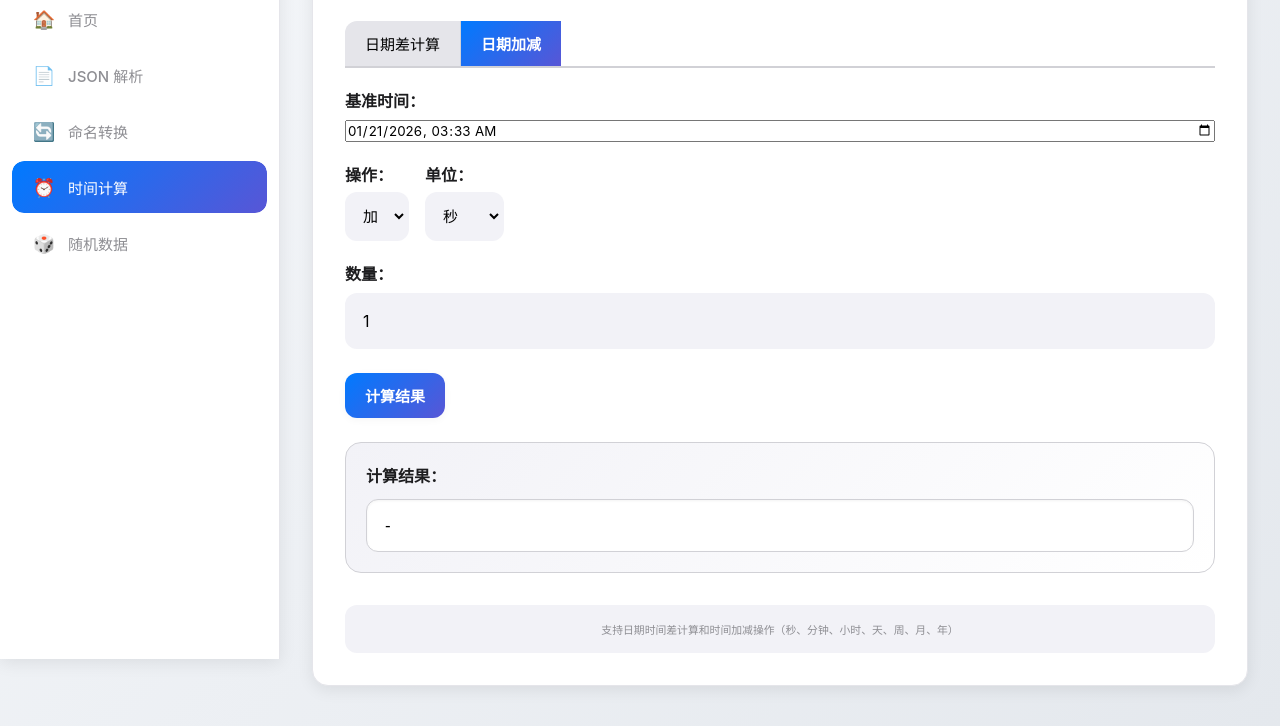
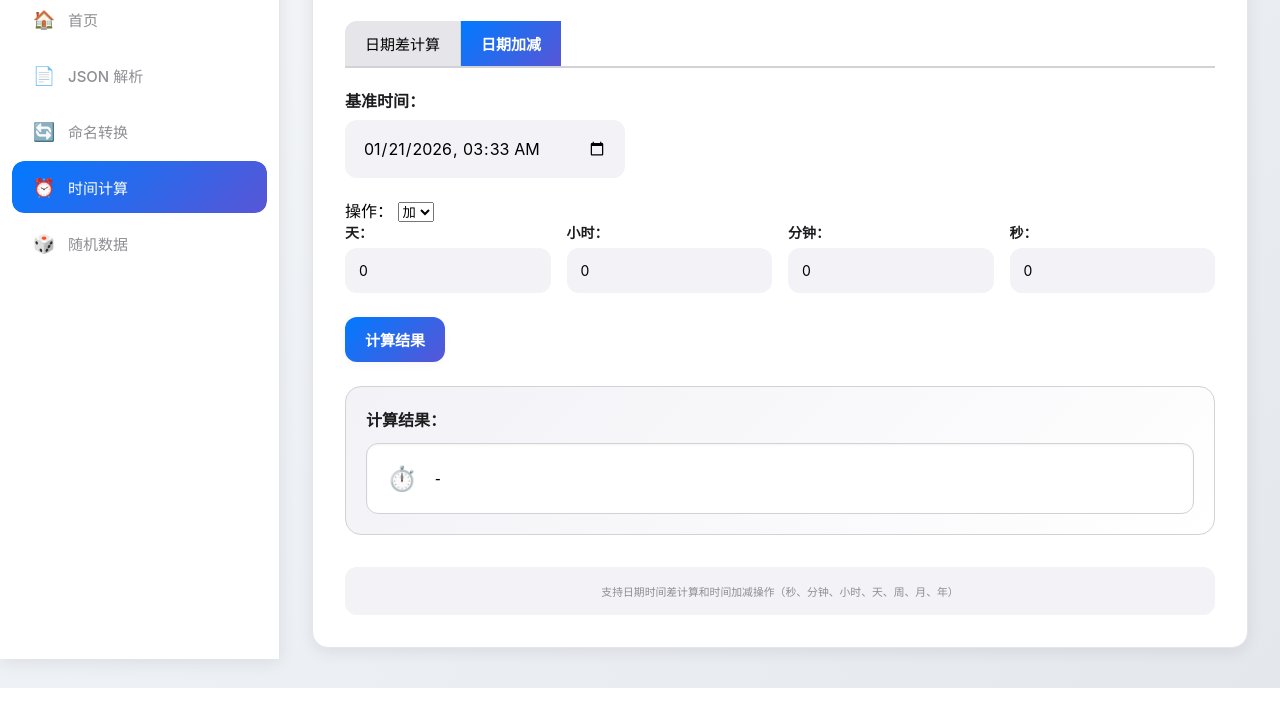
Before and after one commit to dupeng98/web-tools, a plain HTML site: page time-calculator.html in a window 1280 px wide. Both pictures are taken after a click on the button "日期加减". Shown: the part 141-867 px from the top of the page. After the commit the page ends 829 px from the top, so only its background shows below. Drawn offline with Linux system fonts and the light colour scheme.

```diff
--- a/time-calculator.html
+++ b/time-calculator.html
@@ -51,13 +51,13 @@
         .panel-subtitle{font-size:15px;color:var(--ios-gray-1);margin-top:4px;}
         .input-container{display:flex;flex-direction:column;gap:8px;margin-bottom:20px}
         .input-label{font-size:16px;font-weight:600;color:#1D1D1F;}
-        input[type="date"], input[type="number"]{background:var(--ios-gray-6);border:1px solid var(--ios-gray-4);border-radius:var(--border-radius-medium);padding:16px;font-size:16px;transition:var(--transition);border:2px solid transparent;}
-        input[type="date"]:focus, input[type="number"]:focus{border-color:var(--ios-blue);outline:none;}
-        .select-container{display:flex;gap:16px;margin-bottom:20px;flex-wrap:wrap}
-        .select-group{display:flex;flex-direction:column;gap:6px}
-        .select-label{font-size:16px;font-weight:600;color:#1D1D1F;}
-        select{background:var(--ios-gray-6);border:1px solid var(--ios-gray-4);border-radius:var(--border-radius-medium);padding:12px;font-size:15px;transition:var(--transition);border:2px solid transparent;}
-        select:focus{border-color:var(--ios-blue);outline:none;}
+        input[type="date"], input[type="datetime-local"], input[type="number"]{background:var(--ios-gray-6);border:1px solid var(--ios-gray-4);border-radius:var(--border-radius-medium);padding:16px;font-size:16px;transition:var(--transition);border:2px solid transparent;max-width:280px;}
+        input[type="date"]:focus, input[type="datetime-local"]:focus, input[type="number"]:focus{border-color:var(--ios-blue);outline:none;}
+        .time-inputs{display:grid;grid-template-columns:repeat(auto-fit,minmax(120px,1fr));gap:16px;margin-bottom:20px}
+        .input-row{display:flex;flex-direction:column;gap:6px}
+        .input-row .input-label{font-size:14px;font-weight:600;color:#1D1D1F;}
+        .input-row input{background:var(--ios-gray-6);border:1px solid var(--ios-gray-4);border-radius:var(--border-radius-medium);padding:12px;font-size:14px;transition:var(--transition);border:2px solid transparent;width:100%;}
+        .input-row input:focus{border-color:var(--ios-blue);outline:none;}
         .action-row{display:flex;gap:16px;margin:24px 0;flex-wrap:wrap}
         .btn{padding:12px 20px;border-radius:var(--border-radius-medium);border:none;cursor:pointer;font-weight:600;font-size:15px;transition:var(--transition);box-shadow:var(--shadow-light);}
         .btn:hover{transform:translateY(-1px);box-shadow:var(--shadow-medium);}
@@ -66,7 +66,9 @@
         .btn-outline:hover{border-color:var(--ios-blue);color:var(--ios-blue);}
         .result-container{background:linear-gradient(135deg, var(--ios-gray-6) 0%, var(--ios-white) 100%);padding:20px;border-radius:var(--border-radius-large);margin-top:20px;border:1px solid var(--ios-gray-4);}
         .result-label{font-size:16px;font-weight:600;margin-bottom:12px;color:#1D1D1F;}
-        .result-text{background:var(--ios-white);padding:16px;border-radius:var(--border-radius-medium);font-family:Monaco,monospace;font-size:16px;word-break:break-all;border:1px solid var(--ios-gray-4);box-shadow:inset 0 1px 3px rgba(0,0,0,0.05);}
+        .result-card{background:var(--ios-white);padding:20px;border-radius:var(--border-radius-medium);display:flex;align-items:center;gap:16px;border:1px solid var(--ios-gray-4);box-shadow:inset 0 1px 3px rgba(0,0,0,0.05);}
+        .result-icon{font-size:24px;}
+        .result-text{background:var(--ios-white);font-family:Monaco,monospace;font-size:16px;word-break:break-all;flex:1;}
         .tab-container{display:flex;margin-bottom:20px;border-bottom:2px solid var(--ios-gray-4);border-radius:var(--border-radius-medium) var(--border-radius-medium) 0 0;overflow:hidden;}
         .tab-btn{padding:12px 20px;border:none;background:var(--ios-gray-5);cursor:pointer;font-size:15px;font-weight:500;transition:var(--transition);border-right:1px solid var(--ios-gray-4);}
         .tab-btn:last-child{border-right:none;}
@@ -172,22 +174,24 @@
                             <option value="subtract">减</option>
                         </select>
                     </div>
-                    <div class="select-group">
-                        <label class="select-label" for="unit">单位：</label>
-                        <select id="unit">
-                            <option value="seconds">秒</option>
-                            <option value="minutes">分钟</option>
-                            <option value="hours">小时</option>
-                            <option value="days">天</option>
-                            <option value="weeks">周</option>
-                            <option value="months">月</option>
-                            <option value="years">年</option>
-                        </select>
+                </div>
+                <div class="time-inputs">
+                    <div class="input-row">
+                        <label class="input-label" for="days">天：</label>
+                        <input type="number" id="days" min="0" value="0" />
                     </div>
-                </div>
-                <div class="input-container">
-                    <label class="input-label" for="amount">数量：</label>
-                    <input type="number" id="amount" min="1" value="1" />
+                    <div class="input-row">
+                        <label class="input-label" for="hours">小时：</label>
+                        <input type="number" id="hours" min="0" value="0" />
+                    </div>
+                    <div class="input-row">
+                        <label class="input-label" for="minutes">分钟：</label>
+                        <input type="number" id="minutes" min="0" value="0" />
+                    </div>
+                    <div class="input-row">
+                        <label class="input-label" for="seconds">秒：</label>
+                        <input type="number" id="seconds" min="0" value="0" />
+                    </div>
                 </div>
                 <div class="action-row">
                     <button id="calcAddBtn" class="btn btn-primary">计算结果</button>
@@ -196,7 +200,10 @@
 
             <div class="result-container">
                 <div class="result-label">计算结果：</div>
-                <div id="resultText" class="result-text">-</div>
+                <div class="result-card">
+                    <div class="result-icon">⏱️</div>
+                    <div id="resultText" class="result-text">-</div>
+                </div>
             </div>
 
             <footer>
@@ -257,8 +264,10 @@
         // Date addition/subtraction
         const baseDate = document.getElementById('baseDate');
         const operation = document.getElementById('operation');
-        const unit = document.getElementById('unit');
-        const amount = document.getElementById('amount');
+        const daysInput = document.getElementById('days');
+        const hoursInput = document.getElementById('hours');
+        const minutesInput = document.getElementById('minutes');
+        const secondsInput = document.getElementById('seconds');
         const calcAddBtn = document.getElementById('calcAddBtn');
 
         function calcDateAdd() {
@@ -267,34 +276,15 @@
                 resultText.textContent = '请选择基准时间';
                 return;
             }
-            const amt = parseInt(amount.value) || 1;
+            const days = parseInt(daysInput.value) || 0;
+            const hours = parseInt(hoursInput.value) || 0;
+            const minutes = parseInt(minutesInput.value) || 0;
+            const seconds = parseInt(secondsInput.value) || 0;
+
+            const totalMs = (days * 24 * 60 * 60 * 1000) + (hours * 60 * 60 * 1000) + (minutes * 60 * 1000) + (seconds * 1000);
             const op = operation.value === 'add' ? 1 : -1;
-            let resultDate = new Date(base);
 
-            switch(unit.value) {
-                case 'seconds':
-                    resultDate.setSeconds(resultDate.getSeconds() + amt * op);
-                    break;
-                case 'minutes':
-                    resultDate.setMinutes(resultDate.getMinutes() + amt * op);
-                    break;
-                case 'hours':
-                    resultDate.setHours(resultDate.getHours() + amt * op);
-                    break;
-                case 'days':
-                    resultDate.setDate(resultDate.getDate() + amt * op);
-                    break;
-                case 'weeks':
-                    resultDate.setDate(resultDate.getDate() + amt * 7 * op);
-                    break;
-                case 'months':
-                    resultDate.setMonth(resultDate.getMonth() + amt * op);
-                    break;
-                case 'years':
-                    resultDate.setFullYear(resultDate.getFullYear() + amt * op);
-                    break;
-            }
-
+            const resultDate = new Date(base.getTime() + totalMs * op);
             resultText.textContent = resultDate.toLocaleString('zh-CN');
         }
 
```
Also changed, not shown: index.html (+1 -1 lines), 1 other file.
